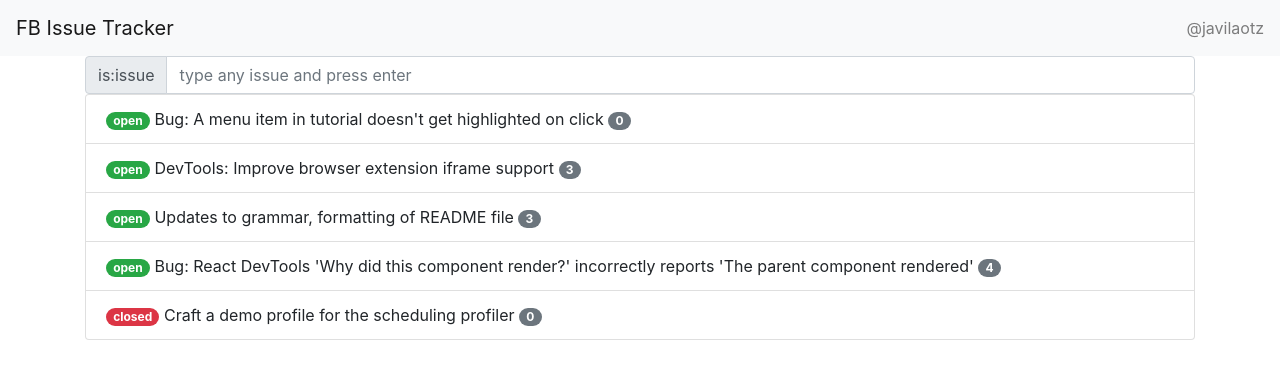
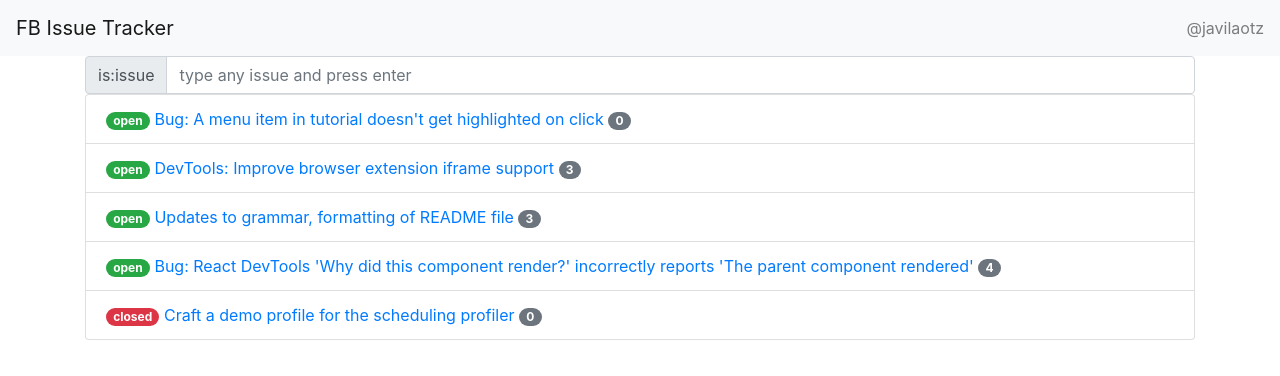
Before and after one commit to javilaotz/facebook-issue-tracker, a React (Create React App) app: page / in a window 1280 px wide. Shown: the top 376 px of the page. Built offline with nearby package versions, Linux system fonts and the light colour scheme.

Commit message:
HANDLING DATA

```diff
--- a/src/App.js
+++ b/src/App.js
@@ -2,12 +2,8 @@
 import { Container } from 'reactstrap';
 import { Switch, Route } from 'react-router-dom';
 import Header from './components/Header/Header';
-import SearchBox from './components/SearchBox/SearchBox';
 import Results from './components/Results/Results';
 import Result from './components/Result/Result';
-
-import { connect } from 'react-redux';
-import { fetchIssues } from './redux/actions';
 
 const App = (props) => {
 
@@ -15,21 +11,13 @@
     <div className="App">
       <Header />
       <Container>
-        <SearchBox />
         <Switch>
           <Route exact path="/" component={Results} />
-          <Route exact path="/result" component={Result} />
+          <Route path="/result" component={Result} />
         </Switch>
       </Container>
     </div>
   );
 }
 
-const mapStateToProps = state => ({
-  issues: state.issues.entries || false
-});
-
-export default connect(
-  mapStateToProps,
-  { fetchIssues }
-)(App)
+export default App;
--- a/src/api/api.js
+++ b/src/api/api.js
@@ -2,7 +2,7 @@
 /*
 const url = 'https://api.github.com/repos/facebook/react' */
 
-const issues = () => {
+const issues = id => {
   /* const param = id && `/${id}`; */
   /* return retrieveData(`${url}/issues${param}`); */
   const response = GETissues();
--- a/src/components/Result/Result.jsx
+++ b/src/components/Result/Result.jsx
@@ -1,7 +1,7 @@
 import React from 'react'
 import { Container, Row, Col } from 'reactstrap'
 
-const Result = () => {
+const Result = (props) => {
   return (
     <Container>
       <h1>Title</h1>
--- a/src/components/Results/Results.jsx
+++ b/src/components/Results/Results.jsx
@@ -1,8 +1,10 @@
 import React, { Component } from 'react';
+import { Link } from 'react-router-dom';
 import { ListGroup, ListGroupItem, Badge } from 'reactstrap';
 
 import { connect } from 'react-redux';
 import { fetchIssues } from '../../redux/actions';
+import SearchBox from '../SearchBox/SearchBox';
 
 class Results extends Component {
   componentWillMount(){
@@ -30,7 +32,9 @@
             <ListGroupItem key={issue.id} className="justify-content-between">
                 <Badge color={this.getStateColor(issue.state)} pill>{issue.state}</Badge>
                 {' '}
-                {issue.title}
+                <Link to={`/result/${issue.number}`}>
+                  {issue.title}
+                </Link>
                 {' '}
                 <Badge pill>{issue.comments}</Badge>
             </ListGroupItem>
@@ -42,9 +46,24 @@
 
   render(){
     const { issues, filtered, isFetching } = this.props;
-    if(isFetching) return <div>Loading...</div>;
-    if(filtered) return this.setListItems(filtered);
-    return this.setListItems(issues);
+    if(isFetching) return (
+      <>
+        <SearchBox />
+        <div>Loading...</div>
+      </>
+    );
+    if(filtered) return (
+      <>
+        <SearchBox />
+        {this.setListItems(filtered)}
+      </>
+    );
+    return (
+      <>
+        <SearchBox />
+        {this.setListItems(issues)}
+      </>
+    );
   }
 }
 
--- a/src/index.css
+++ /dev/null
@@ -1,13 +0,0 @@
-body {
-  margin: 0;
-  font-family: -apple-system, BlinkMacSystemFont, 'Segoe UI', 'Roboto', 'Oxygen',
-    'Ubuntu', 'Cantarell', 'Fira Sans', 'Droid Sans', 'Helvetica Neue',
-    sans-serif;
-  -webkit-font-smoothing: antialiased;
-  -moz-osx-font-smoothing: grayscale;
-}
-
-code {
-  font-family: source-code-pro, Menlo, Monaco, Consolas, 'Courier New',
-    monospace;
-}
--- a/src/index.js
+++ b/src/index.js
@@ -1,7 +1,6 @@
 import React from 'react';
 import ReactDOM from 'react-dom';
 import 'bootstrap/dist/css/bootstrap.min.css';
-import './index.css';
 import App from './App';
 import { BrowserRouter } from 'react-router-dom';
 import * as serviceWorker from './serviceWorker';
```
